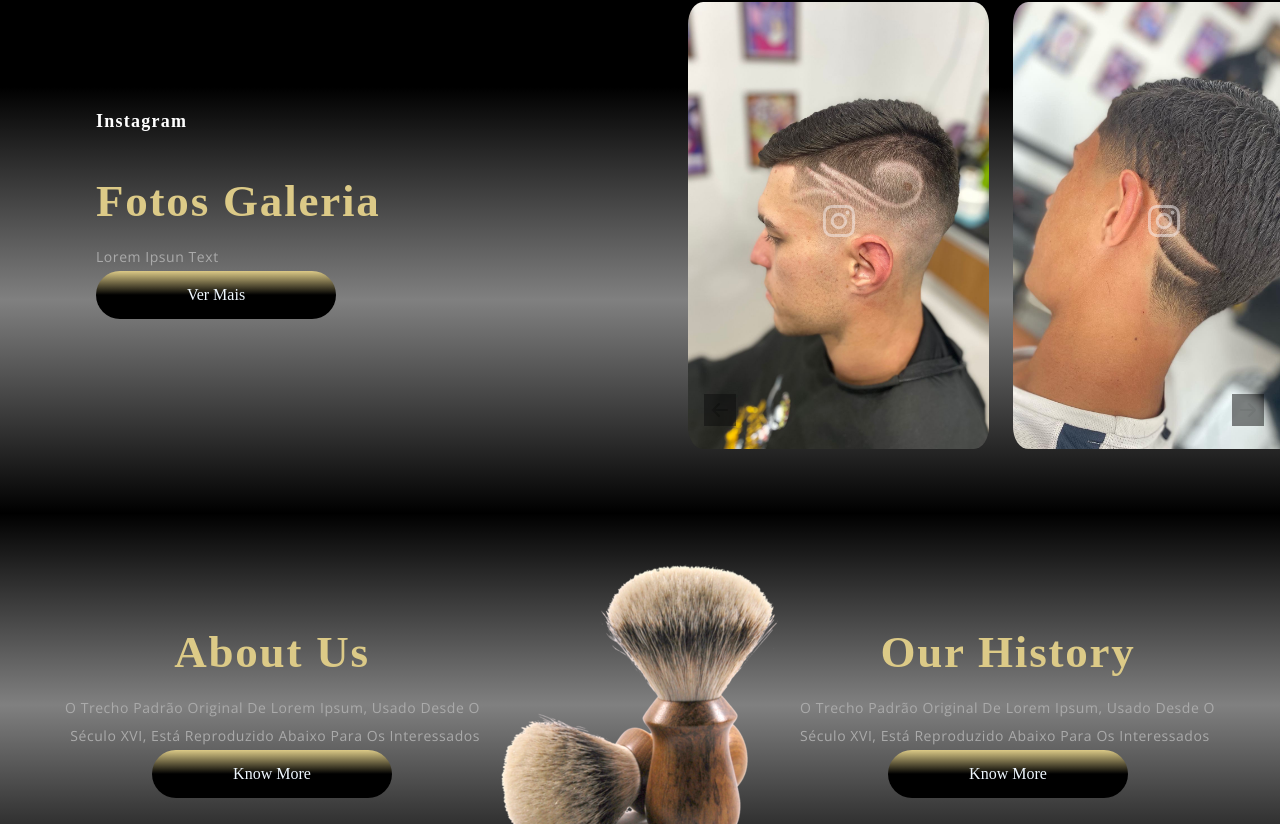
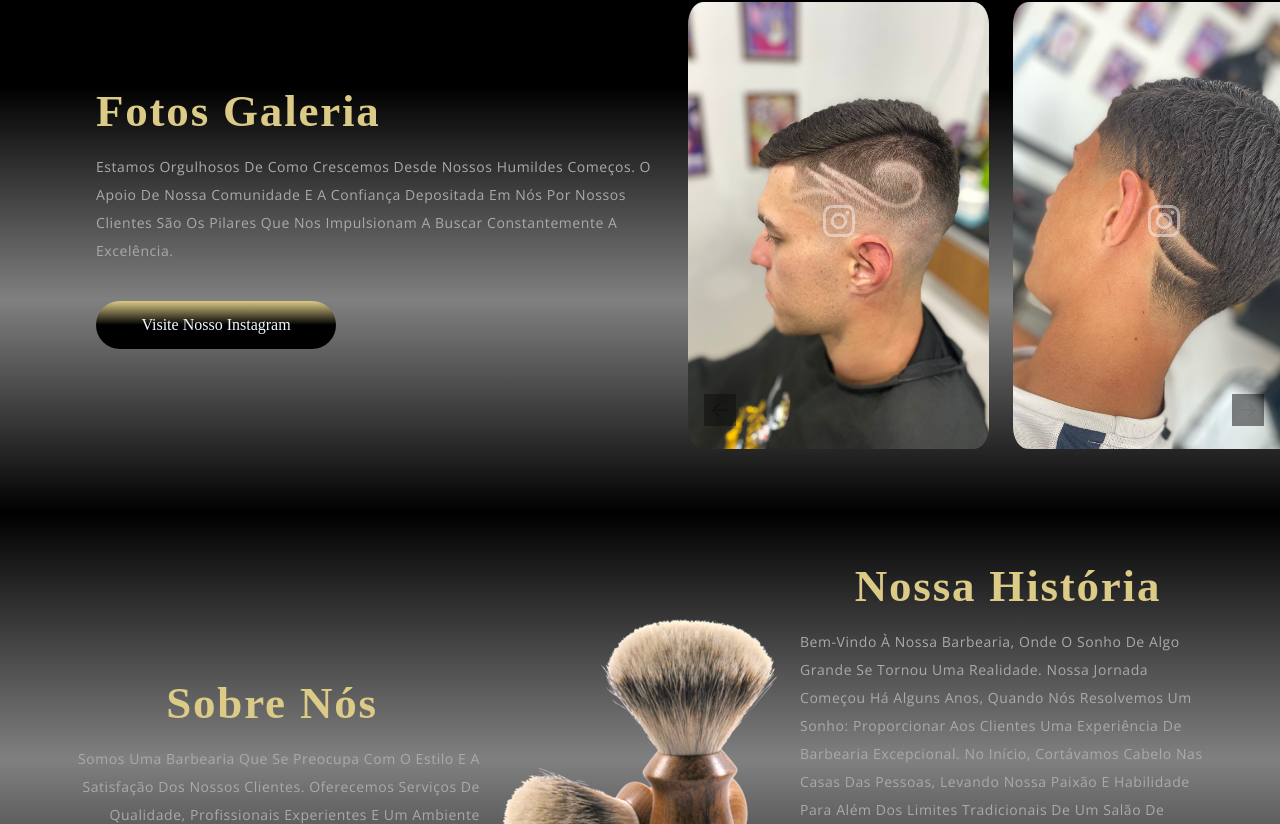
Before and after one commit to Shystra/react_Barbearia, a React (Create React App) app in the folder project/: page / in a window 1280 px wide. Shown: the part 2416-3240 px from the top of the page. Built offline with nearby package versions, Linux system fonts and the light colour scheme; a web font is replaced by a local one.

Commit message:
finally project

```diff
--- a/project/src/App.js
+++ b/project/src/App.js
@@ -19,6 +19,7 @@ const App = () => (
 
     {/* <FindUs /> */}
     <Footer />
+
   </div>
 );
 
--- /dev/null
+++ b/project/src/components/ButtonBackTop/ButtonBackTop.css
@@ -0,0 +1,25 @@
+.botao-voltar-ao-topo {
+    display: none;
+    position: fixed;
+    bottom: 20px;
+    right: 20px;
+    z-index: 9999;
+    width: 40px;
+    height: 40px;
+    background-color: var(--color-golden);
+    color: #000000;
+    border: none;
+    border-radius: 50%;
+    font-size: 24px;
+    text-align: center;
+    cursor: pointer;
+    transition: opacity 0.3s;
+  }
+
+  .botao-voltar-ao-topo.mostrar {
+    display: block;
+  }
+
+  .botao-voltar-ao-topo:hover {
+    background-color: #333;
+  }
--- /dev/null
+++ b/project/src/components/ButtonBackTop/ButtonBackTop.jsx
@@ -0,0 +1,38 @@
+import React, {useState, useEffect} from "react";
+
+import './ButtonBackTop.css';
+
+const BotaoVoltarAoTopo = () => {
+    const [mostrarBotao, setMostrarBotao] = useState(false);
+
+    useEffect(() => {
+      const handleScroll = () => {
+        if (window.scrollY > 300) {
+          setMostrarBotao(true);
+        } else {
+          setMostrarBotao(false);
+        }
+      };
+
+      window.addEventListener('scroll', handleScroll);
+      return () => {
+        window.removeEventListener('scroll', handleScroll);
+      };
+    }, []);
+
+    const handleClick = () => {
+      window.scrollTo({ top: 0, behavior: 'smooth' });
+    };
+
+    return (
+      <button
+        className={`botao-voltar-ao-topo ${mostrarBotao ? 'mostrar' : ''}`}
+        onClick={handleClick}
+        title="Voltar ao topo"
+      >
+        &#8593;
+      </button>
+    );
+  };
+
+  export default BotaoVoltarAoTopo;
--- a/project/src/components/Navbar/Navbar.css
+++ b/project/src/components/Navbar/Navbar.css
@@ -86,7 +86,8 @@
     border-bottom: 1px solid var(--color-golden);
     width: 100%;
     height: 100vh;
-    background: var(--color-black);
+    /* background: var(--color-black); */
+    background-image: linear-gradient(black, black,gray );
     transition: 0.9s ease;
 
     flex-direction: column;
--- a/project/src/components/Navbar/Navbar.jsx
+++ b/project/src/components/Navbar/Navbar.jsx
@@ -51,10 +51,17 @@ return(
       fontSize={27} className='overlay__close' onClick={() => setToggleMenu(false)}/>
        <ul className='app__navbar-smallscren_links'>
         <li className='p__cormorant'><a href='#inicio'  onClick={() => setToggleMenu(false)}>Inicio</a></li>
+
         <li className='p__cormorant'><a href='#servicos' onClick={() => setToggleMenu(false)}>Serviços</a></li>
+
         <li className='p__cormorant'><a href='#galeria' onClick={() => setToggleMenu(false)}>Galeria</a></li>
+
         <li className='p__cormorant'><a href='#sobre' onClick={() => setToggleMenu(false)}>Sobre</a></li>
+
         <li className='p__cormorant'><a href='#contato' onClick={() => setToggleMenu(false)}>Contato</a></li>
+
+        <li className='p__cormorant'><a href={urlWhatsApp} onClick={() => setToggleMenu(false)}>Agendamento</a></li>
+
       </ul>
     </div>
     )}
--- a/project/src/container/AboutUs/AboutUs.jsx
+++ b/project/src/container/AboutUs/AboutUs.jsx
@@ -2,6 +2,10 @@ import React from 'react';
 
 import { images } from '../../constants';
 import './AboutUs.css';
+
+
+
+const urlWhatsApp = 'https://api.whatsapp.com/send/?phone=5541999216613&text&type=phone_number&app_absent=0';
 
 const AboutUs = () => (
   <div className='app__aboutus flex__center section__padding' id='sobre'>
@@ -11,10 +15,12 @@ const AboutUs = () => (
 
     <div className='app__aboutus-content flex__center'>
       <div className='app__aboutus-content_about flex__center'>
-        <h1 className='headtext__cormorant'>About Us</h1>
+        <h1 className='headtext__cormorant'>Sobre Nós</h1>
         {/* <img src={images.spoon} alt='about_spoon' className='spoon__img'/> */}
-          <p className='p__opensans' >O trecho padrão original de Lorem Ipsum, usado desde o século XVI, está reproduzido abaixo para os interessados</p>
-          <button type="button" className="custom__button" >Know More</button>
+          <p className='p__opensans' >Somos uma barbearia que se
+        preocupa com o estilo e a satisfação dos nossos clientes.  Oferecemos serviços de qualidade,
+        profissionais experientes e um ambiente agradável.</p>
+          {/* <button type="button" className="custom__button" >Know More</button> */}
       </div>
 
       <div className='app__aboutus-content_knife flex__center'></div>
@@ -23,10 +29,19 @@ const AboutUs = () => (
 
 
         <div className='app__aboutus-content_history flex__center'>
-          <h1 className='headtext__cormorant'>Our History</h1>
+          <h1 className='headtext__cormorant'>Nossa História</h1>
           {/* <img src={images.spoon} alt='about_spoon' className='spoon__img'/> */}
-            <p className='p__opensans'>O trecho padrão original de Lorem Ipsum, usado desde o século XVI, está reproduzido abaixo para os interessados</p>
-            <button type="button" className="custom__button" >Know More</button>
+            <p className='p__opensans'>
+            Bem-vindo à nossa barbearia, onde o sonho de algo grande se tornou uma realidade.
+            Nossa jornada começou há alguns anos, quando nós resolvemos um sonho:
+            proporcionar aos clientes uma experiência de barbearia excepcional.
+            No início, cortávamos cabelo nas casas das pessoas, levando nossa paixão e
+            habilidade para além dos limites tradicionais de um salão de barbear. Com cada visita,
+            construímos relacionamentos e ganhamos a confiança daqueles que nos
+            permitiram cuidar de seus cabelos e estilos pessoais.
+            </p>
+            <br></br>
+            <button type="button" className="custom__button" ><a href={urlWhatsApp}>Saiba Mais</a></button>
           </div>
 
     </div>
--- a/project/src/container/Gallery/Gallery.jsx
+++ b/project/src/container/Gallery/Gallery.jsx
@@ -26,11 +26,16 @@ const Gallery = () => {
   return (
     <div className='app__gallery flex__center' id='galeria'>
       <div className='app__gallery-content'>
-        <SubHeading title="Instagram"/>
+        {/* <SubHeading title="Instagram"/> */}
         <h1 className='headtext__cormorant'>Fotos Galeria</h1>
 
-        <p className='p__opensans' style={{ color: '#AAA', marginTop: '2' }}>Lorem ipsun text</p>
-        <button type='button' className='custom__button'>Ver Mais</button>
+        <p className='p__opensans' style={{ color: '#AAA', marginTop: '2' }}>Estamos orgulhosos de
+        como crescemos desde nossos humildes começos. O apoio de nossa comunidade e a
+        confiança depositada em nós por nossos
+        clientes são os pilares que nos impulsionam a buscar constantemente a excelência.</p>
+        <br></br>
+        <br></br>
+        <button type='button' className='custom__button'><a href={urlInstagram}>Visite Nosso Instagram</a></button>
       </div>
 
       <div className='app__gallery-images'>
--- a/project/src/container/Menu/SpecialMenu.jsx
+++ b/project/src/container/Menu/SpecialMenu.jsx
@@ -1,8 +1,11 @@
 import React from 'react';
+
 
 import {  MenuItem } from '../../components';
 import { images, data } from '../../constants';
 import './SpecialMenu.css';
+import BotaoVoltarAoTopo from '../../components/ButtonBackTop/ButtonBackTop';
+
 
 
 
@@ -19,6 +22,7 @@ const SpecialMenu = () => (
       <div className='app__specialMenu-menu_wine flex__center'>
         <p className='app__specialMenu-menu_heading'>Degradê</p>
         <div className='app__specialMenu_menu_items'>
+
           {data.wines.map((wine, index) => (
             <MenuItem key={wine.title + index} title={wine.title} price={wine.price} tags={wine.tags}/>
           ))}
@@ -36,14 +40,17 @@ const SpecialMenu = () => (
           {data.cocktails.map((cocktail, index) => (
             <MenuItem key={cocktail.title + index} title={cocktail.title} price={cocktail.price} tags={cocktail.tags}/>
           ))}
+
         </div>
       </div>
 
     </div>
 
        <div style={{marginTop: '15px'}}>
+        <BotaoVoltarAoTopo/>
         <button type='button' className='custom__button'><a href={urlWhatsApp}>Agende Seu Horário</a></button>
        </div>
+
 
   </div>
 );
```
